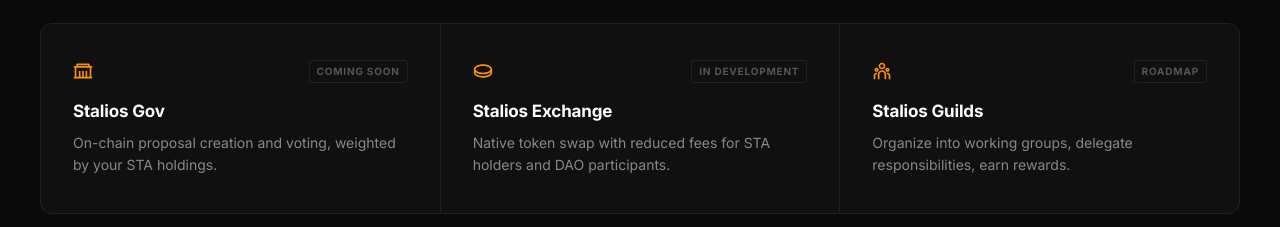
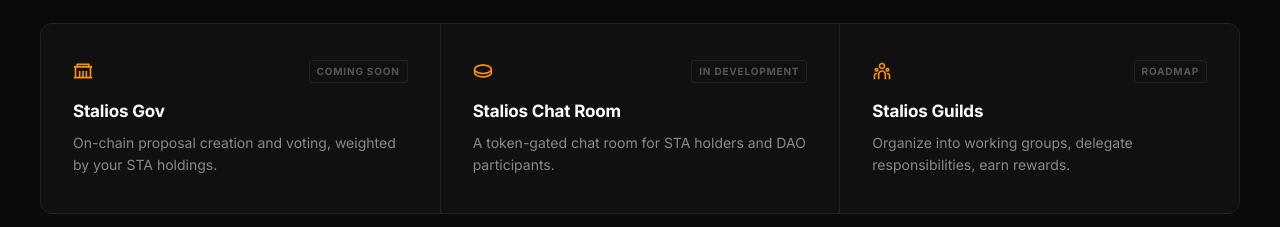
Before and after one commit to Prosper90/token-chat-landing-page, a React (Vite) app: page / in a window 1280 px wide. Shown: the part 1910-2137 px from the top of the page. Built offline with nearby package versions, Linux system fonts and the light colour scheme.

Commit message:
changed development section

```diff
--- a/src/App.tsx
+++ b/src/App.tsx
@@ -468,9 +468,9 @@ const Products: React.FC = () => {
     },
     {
       icon: <RiCoinLine size={20} />,
-      name: "Stalios Exchange",
+      name: "Stalios Chat Room",
       description:
-        "Native token swap with reduced fees for STA holders and DAO participants.",
+        "A token-gated chat room for STA holders and DAO participants.",
       status: "In development",
     },
     {
```
